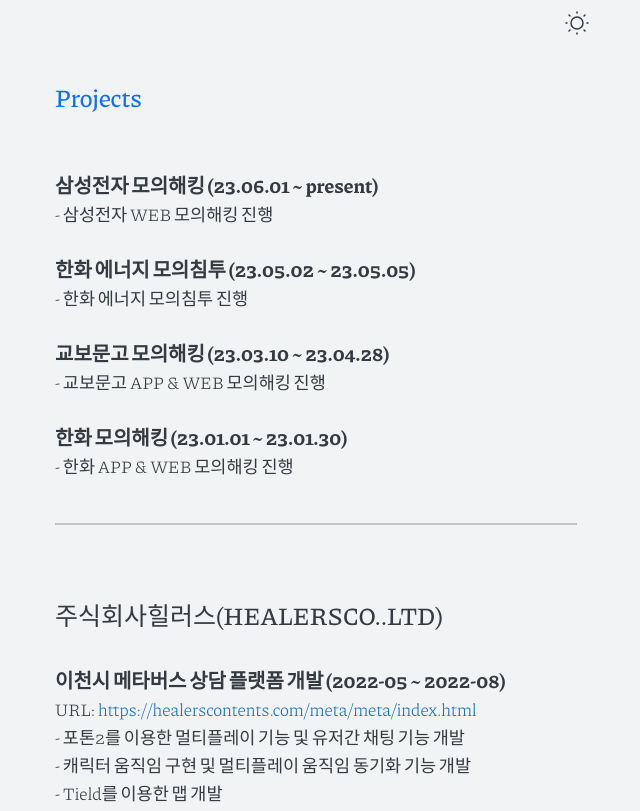
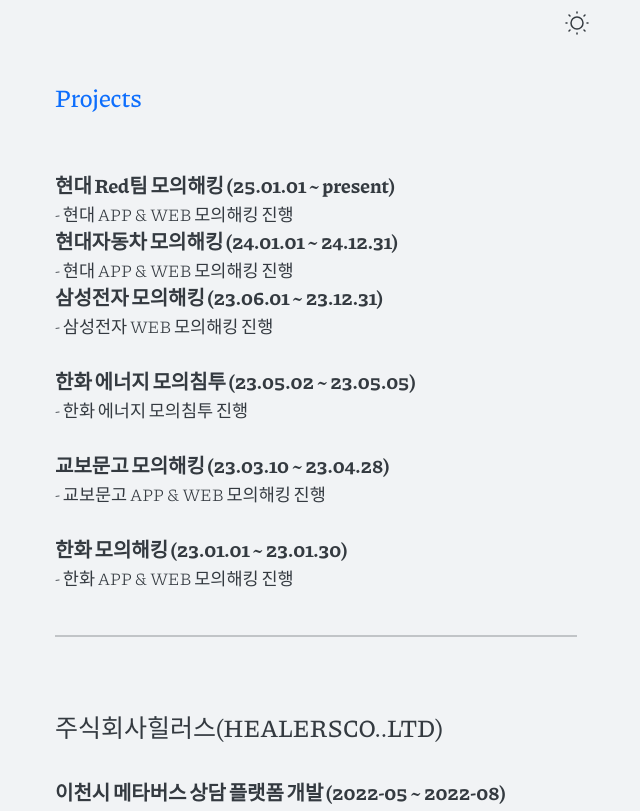
Before and after one commit to Captainjack-kor/Captainjack-kor.github.io, a Jekyll site: the page built from index.md, in a window 1280 px wide and 900 px high, scrolled down 837 px, cut to the strip 89-900 px from the top of the window. Shown: the whole strip, without its empty margins (324-964 px from the left). Built offline with Jekyll 4.4.1, drawn with Linux system fonts in a browser that asks for light colours.

Commit message:
Update archive.html

```diff
--- a/_includes/archive.html
+++ b/_includes/archive.html
@@ -9,7 +9,13 @@
                     <h2></h2>
                     <br>
                     <ul>
-                      <li><strong>삼성전자 모의해킹 (23.06.01 ~ present)</strong>
+                      <li><strong>현대 Red팀 모의해킹 (25.01.01 ~ present)</strong>
+                        <br><small>- 현대 APP & WEB 모의해킹 진행</small>
+                      </li>
+                      <li><strong>현대자동차 모의해킹 (24.01.01 ~ 24.12.31)</strong>
+                        <br><small>- 현대 APP & WEB 모의해킹 진행</small>
+                      </li>
+                      <li><strong>삼성전자 모의해킹 (23.06.01 ~ 23.12.31)</strong>
                         <br><small>- 삼성전자 WEB 모의해킹 진행</small>
                       </li>
                       <br>
```
